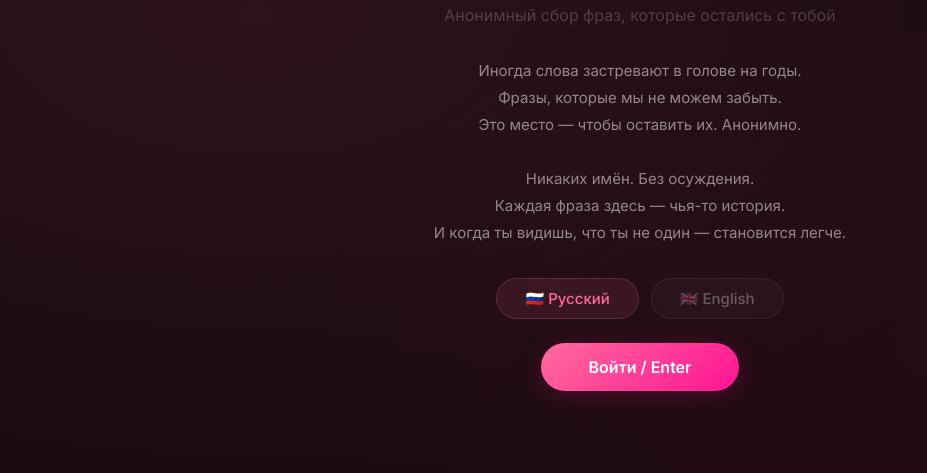
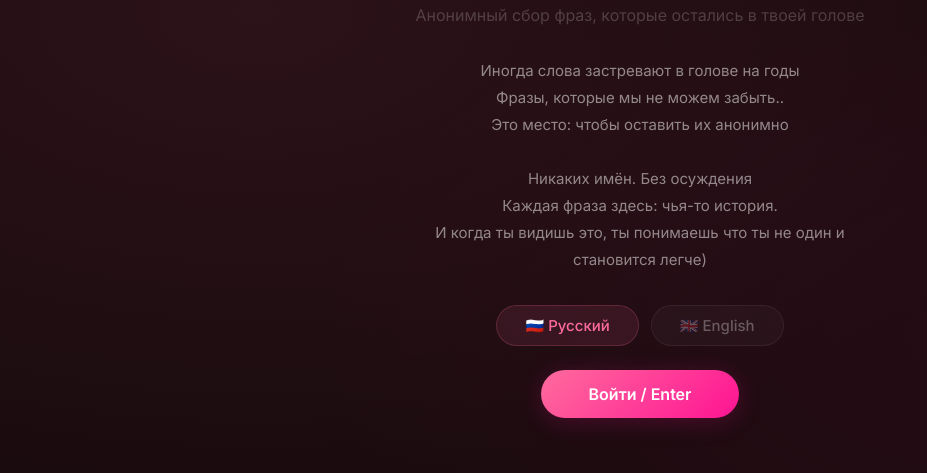
Before and after one commit to kellov/loveme, a plain HTML site: page index.html in a window 1280 px wide. Shown: the part 227-700 px from the top of the page, without its empty margins (0-927 px from the left). Drawn offline with nearby package versions, Linux system fonts and the light colour scheme; a web font is replaced by a local one.

Commit message:
Add files via upload

```diff
--- a/index.html
+++ b/index.html
@@ -1095,14 +1095,14 @@
                 <path d="M12 21.35l-1.45-1.32C5.4 15.36 2 12.28 2 8.5 2 5.42 4.42 3 7.5 3c1.74 0 3.41.81 4.5 2.09C13.09 3.81 14.76 3 16.5 3 19.58 3 22 5.42 22 8.5c0 3.78-3.4 6.86-8.55 11.54L12 21.35z" />
             </svg>
             <h1>Leftover</h1>
-            <p class="subtitle">Анонимный сбор фраз, которые остались с тобой</p>
+            <p class="subtitle">Анонимный сбор фраз, которые остались в твоей голове</p>
             <div class="description" id="startDesc">
-                <span>Иногда слова застревают в голове на годы.</span><br>
-                <span>Фразы, которые мы не можем забыть.</span><br>
-                <span>Это место — чтобы оставить их. Анонимно.</span><br><br>
-                <span>Никаких имён. Без осуждения.</span><br>
-                <span>Каждая фраза здесь — чья-то история.</span><br>
-                <span>И когда ты видишь, что ты не один — становится легче.</span>
+                <span>Иногда слова застревают в голове на годы</span><br>
+                <span>Фразы, которые мы не можем забыть..</span><br>
+                <span>Это место: чтобы оставить их анонимно</span><br><br>
+                <span>Никаких имён. Без осуждения</span><br>
+                <span>Каждая фраза здесь: чья-то история.</span><br>
+                <span>И когда ты видишь это, ты понимаешь что ты не один и становится легче)</span>
             </div>
             <div class="lang-buttons">
                 <button class="active" data-lang="ru" onclick="selectLanguage('ru')">🇷🇺 Русский</button>
```
